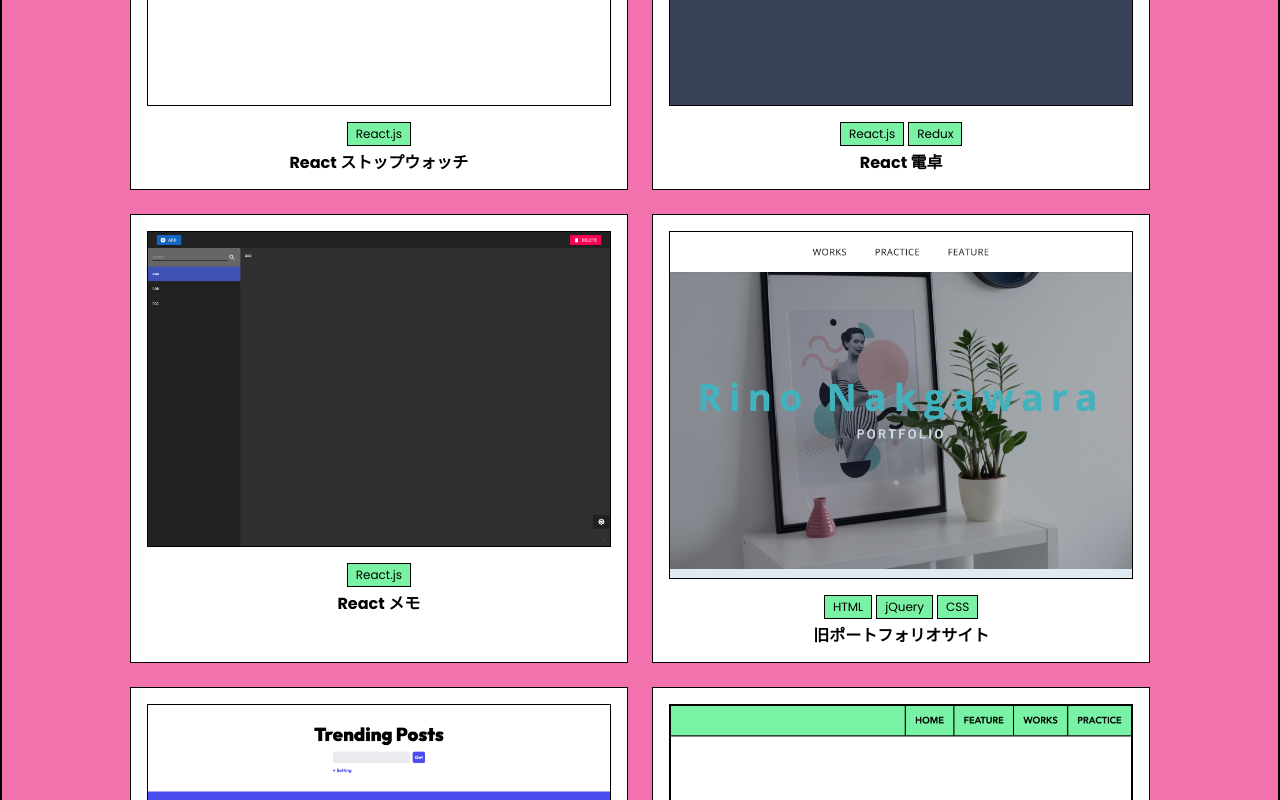
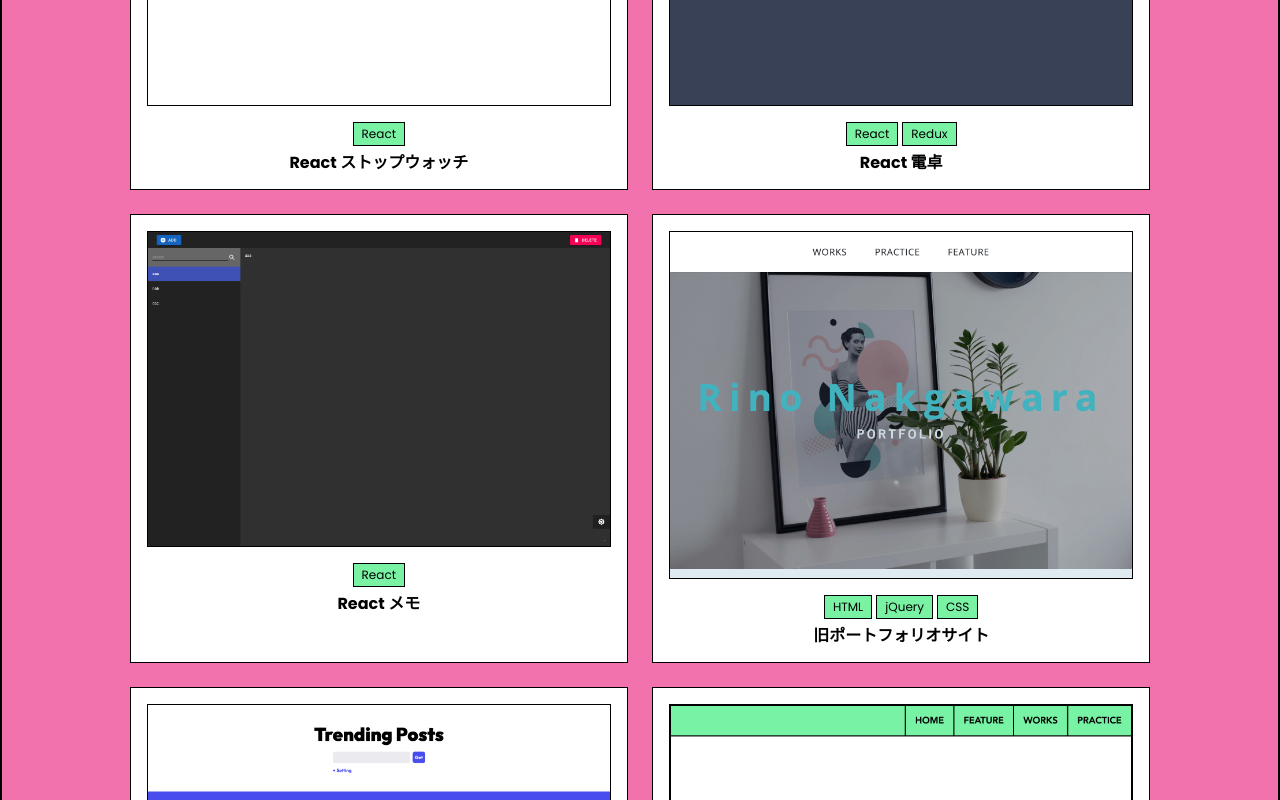
Before and after one commit to nrwgkn/nrwgkn-page, a Next.js app: page /practice in a window 1280 px wide. Shown: the part 1460-2260 px from the top of the page. Built offline with nearby package versions, Linux system fonts and the light colour scheme.

Commit message:
fix: skill

```diff
--- a/src/data/practiceData.ts
+++ b/src/data/practiceData.ts
@@ -36,21 +36,21 @@ export const PRACTICE_DATA: IItem[] = [
   {
     name: "React ストップウォッチ",
     portforioUrl: "https://nrwgkn.github.io/react-stopwatch/",
-    category: ["React.js"],
+    category: ["React"],
     thumbnail: "/img/practice/img_react_stopwatch.png",
     text: "Reactの学習のため作成したストップウォッチのアプリケーションです。",
   },
   {
     name: "React 電卓",
     portforioUrl: "https://nrwgkn.github.io/react-calculator/",
-    category: ["React.js", "Redux"],
+    category: ["React", "Redux"],
     thumbnail: "/img/practice/img_react_calculator.png",
     text: "ReactとReduxの学習のため作成した電卓のアプリケーションです。",
   },
   {
     name: "React メモ",
     portforioUrl: "https://nrwgkn.github.io/react-memo/",
-    category: ["React.js"],
+    category: ["React"],
     thumbnail: "/img/practice/img_react_memo.png",
     text: "Reactの学習のため作成したメモ帳のアプリケーションです。",
   },
@@ -65,7 +65,7 @@ export const PRACTICE_DATA: IItem[] = [
     name: "Trending Posts",
     portforioUrl: "https://trending-posts.netlify.app/",
     category: [
-      "React.js",
+      "React",
       "TypeScript",
       "Sass",
       "Netlify",
@@ -79,7 +79,7 @@ export const PRACTICE_DATA: IItem[] = [
   },
   {
     name: "ポートフォリオサイト",
-    category: ["React.js", "TypeScript", "Next.js", "Sass", "Netlify"],
+    category: ["React", "TypeScript", "Next.js", "Sass", "Netlify"],
     thumbnail: "/img/practice/img_next_portfolio.png",
     text: "このサイトです。HTMLで作成していた自身のポートフォリオサイトをReactを使用して作成し直しました。",
   },
--- a/src/pages/feature.tsx
+++ b/src/pages/feature.tsx
@@ -38,7 +38,7 @@ const Feature = () => {
                 <dl>
                   <dt>使用技術</dt>
                   <dd>
-                    Figma, React.js, TypeScript, Sass, Netlify, Twitter API, AWS
+                    Figma, React, TypeScript, Sass, Netlify, Twitter API, AWS
                     Lambda, API Gateway
                   </dd>
                 </dl>
```
